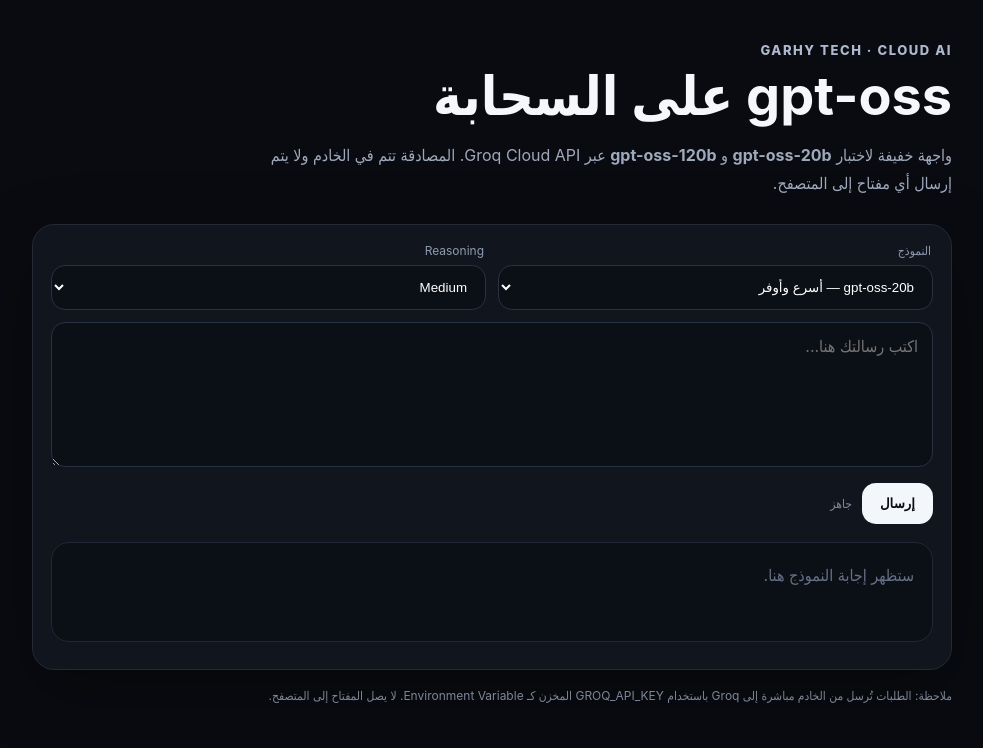
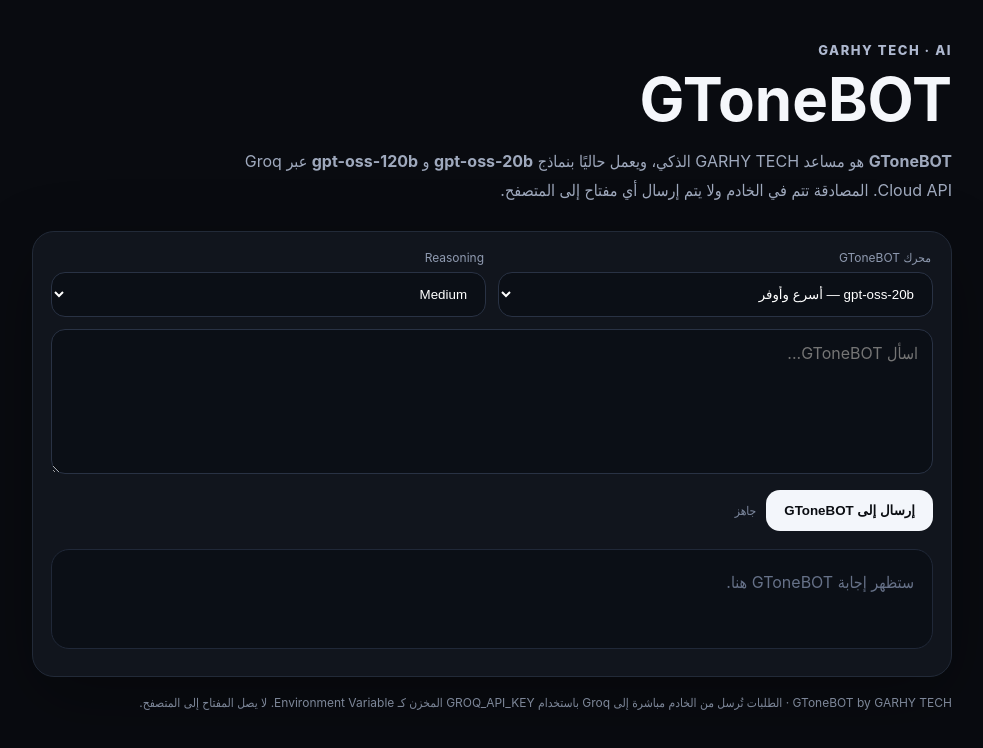
Before and after one commit to Garhy-tech/garhy-gpt-oss-cloud, a website: page index.html in a window 1280 px wide. Shown: the whole page, without its empty margins (148-1131 px from the left). Drawn offline with Linux system fonts and the light colour scheme.

Commit message:
feat: rename interface to GToneBOT

```diff
--- a/index.html
+++ b/index.html
@@ -4,12 +4,12 @@
   <meta charset="utf-8" />
   <meta name="viewport" content="width=device-width,initial-scale=1" />
   <meta name="theme-color" content="#090b10" />
-  <title>GARHY GPT-OSS Cloud</title>
+  <title>GToneBOT · GARHY TECH</title>
   <style>
     :root{color-scheme:dark;font-family:Inter,system-ui,-apple-system,"Segoe UI",Tahoma,Arial,sans-serif}
     *{box-sizing:border-box}body{margin:0;background:#090b10;color:#f5f7fb;min-height:100vh}
     main{width:min(920px,calc(100% - 28px));margin:0 auto;padding:42px 0 60px}
-    .brand{font-weight:800;letter-spacing:.12em;font-size:13px;color:#aeb8cf}.title{font-size:clamp(30px,5vw,54px);line-height:1.05;margin:10px 0 12px}.sub{color:#9fa9bd;max-width:720px;line-height:1.8;margin-bottom:26px}
+    .brand{font-weight:800;letter-spacing:.12em;font-size:13px;color:#aeb8cf}.title{font-size:clamp(34px,6vw,60px);line-height:1.05;margin:10px 0 12px}.sub{color:#9fa9bd;max-width:720px;line-height:1.8;margin-bottom:26px}
     .panel{background:#11151d;border:1px solid #222a38;border-radius:22px;padding:18px;box-shadow:0 22px 70px rgba(0,0,0,.3)}
     .controls{display:grid;grid-template-columns:1fr 1fr;gap:12px;margin-bottom:12px}.field label{display:block;font-size:12px;color:#8f9ab0;margin:0 2px 7px}.field select,.prompt{width:100%;background:#0b0f16;color:#fff;border:1px solid #293244;border-radius:14px;padding:13px 14px;outline:none}.prompt{min-height:145px;resize:vertical;line-height:1.7;font:inherit}.field select:focus,.prompt:focus{border-color:#596780}
     .actions{display:flex;gap:10px;align-items:center;margin-top:12px}.send{border:0;border-radius:14px;padding:13px 18px;font-weight:750;cursor:pointer;background:#f3f6fb;color:#0a0d12}.send:disabled{opacity:.55;cursor:wait}.meta{font-size:12px;color:#7f8aa0}
@@ -19,14 +19,14 @@
 </head>
 <body>
 <main>
-  <div class="brand">GARHY TECH · CLOUD AI</div>
-  <h1 class="title">gpt-oss على السحابة</h1>
-  <p class="sub">واجهة خفيفة لاختبار <b>gpt-oss-20b</b> و <b>gpt-oss-120b</b> عبر Groq Cloud API. المصادقة تتم في الخادم ولا يتم إرسال أي مفتاح إلى المتصفح.</p>
+  <div class="brand">GARHY TECH · AI</div>
+  <h1 class="title">GToneBOT</h1>
+  <p class="sub"><b>GToneBOT</b> هو مساعد GARHY TECH الذكي، ويعمل حاليًا بنماذج <b>gpt-oss-20b</b> و <b>gpt-oss-120b</b> عبر Groq Cloud API. المصادقة تتم في الخادم ولا يتم إرسال أي مفتاح إلى المتصفح.</p>
 
   <section class="panel">
     <div class="controls">
       <div class="field">
-        <label for="model">النموذج</label>
+        <label for="model">محرك GToneBOT</label>
         <select id="model">
           <option value="openai/gpt-oss-20b">gpt-oss-20b — أسرع وأوفر</option>
           <option value="openai/gpt-oss-120b">gpt-oss-120b — أقوى</option>
@@ -42,17 +42,17 @@
       </div>
     </div>
 
-    <textarea id="prompt" class="prompt" maxlength="8000" placeholder="اكتب رسالتك هنا..."></textarea>
+    <textarea id="prompt" class="prompt" maxlength="8000" placeholder="اسأل GToneBOT..."></textarea>
     <div class="actions">
-      <button id="send" class="send">إرسال</button>
+      <button id="send" class="send">إرسال إلى GToneBOT</button>
       <span id="state" class="meta">جاهز</span>
     </div>
 
-    <div id="answer" class="answer empty">ستظهر إجابة النموذج هنا.</div>
+    <div id="answer" class="answer empty">ستظهر إجابة GToneBOT هنا.</div>
     <div id="stats" class="stats"></div>
   </section>
 
-  <p class="notice">ملاحظة: الطلبات تُرسل من الخادم مباشرة إلى Groq باستخدام GROQ_API_KEY المخزن كـ Environment Variable. لا يصل المفتاح إلى المتصفح.</p>
+  <p class="notice">GToneBOT by GARHY TECH · الطلبات تُرسل من الخادم مباشرة إلى Groq باستخدام GROQ_API_KEY المخزن كـ Environment Variable. لا يصل المفتاح إلى المتصفح.</p>
 </main>
 <script>
   const $ = (id) => document.getElementById(id);
@@ -67,7 +67,7 @@
     if (!prompt) return;
 
     sendEl.disabled = true;
-    stateEl.textContent = 'جارٍ الاتصال بالنموذج...';
+    stateEl.textContent = 'GToneBOT يفكر...';
     answerEl.classList.add('empty');
     answerEl.textContent = '...';
     statsEl.textContent = '';
@@ -89,7 +89,7 @@
       answerEl.classList.remove('empty');
       answerEl.textContent = data.reply;
       const u = data.usage || {};
-      statsEl.textContent = `${data.provider || 'groq'} · ${data.model || ''} · input ${u.prompt_tokens ?? u.input_tokens ?? '-'} · output ${u.completion_tokens ?? u.output_tokens ?? '-'}`;
+      statsEl.textContent = `${data.name || 'GToneBOT'} · ${data.provider || 'groq'} · ${data.model || ''} · input ${u.prompt_tokens ?? u.input_tokens ?? '-'} · output ${u.completion_tokens ?? u.output_tokens ?? '-'}`;
       stateEl.textContent = 'تم';
     } catch (error) {
       answerEl.classList.add('empty');
```
